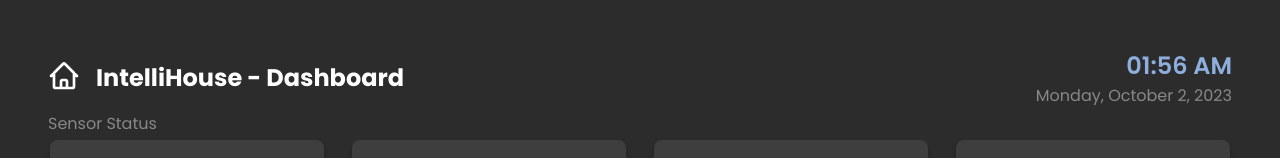
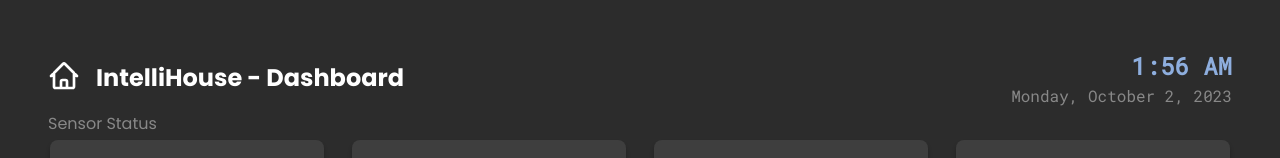
Before and after one commit to Jxl-s/iot-dashboard, a plain HTML site: page static/index.html in a window 1280 px wide. Shown: the top 158 px of the page. Drawn offline with nearby package versions, Linux system fonts and the light colour scheme; no server answers.

Commit message:
unique font to date indicator

```diff
--- a/static/scripts/funcs.js
+++ b/static/scripts/funcs.js
@@ -6,16 +6,20 @@ function roundTwoDecimals(x) {
     return Math.round(x * 100) / 100;
 }
 
-function getTimeString() {
-    return new Date().toLocaleTimeString([], { hour: '2-digit', minute: '2-digit' });
-}
-
-function getDayString() {
-    const options = { weekday: 'long', year: 'numeric', month: 'long', day: 'numeric' };
-    return new Date().toLocaleDateString(undefined, options);
-}
 
 $(document).ready(function () {
+    const getTimeString = () => new Date().toLocaleTimeString([], {
+        hour: 'numeric',
+        minute: '2-digit',
+    });
+
+    const getDayString = () => new Date().toLocaleDateString(undefined, {
+        weekday: 'long',
+        year: 'numeric',
+        month: 'long',
+        day: 'numeric'
+    });
+
     // Update time loop
     const updateLabels = () => {
         $("#time-label").text(getTimeString());
@@ -23,5 +27,5 @@ $(document).ready(function () {
     }
 
     updateLabels();
-    setInterval(updateLabels, 200);
+    setInterval(updateLabels, 1000);
 });
--- a/static/styles.css
+++ b/static/styles.css
@@ -1,4 +1,4 @@
-@import url("https://fonts.googleapis.com/css2?family=Poppins:wght@400;600;700&display=swap");
+@import url('https://fonts.googleapis.com/css2?family=Poppins:wght@400;600;700&family=Roboto+Mono&display=swap');
 
 body {
     background-color: #2c2c2c;
@@ -160,6 +160,10 @@ body {
     }
 }
 
+#time-label, #day-label {
+    font-family: "Roboto Mono", monospace;
+}
+
 #time-label {
     font-size: 24px;
 }
```
